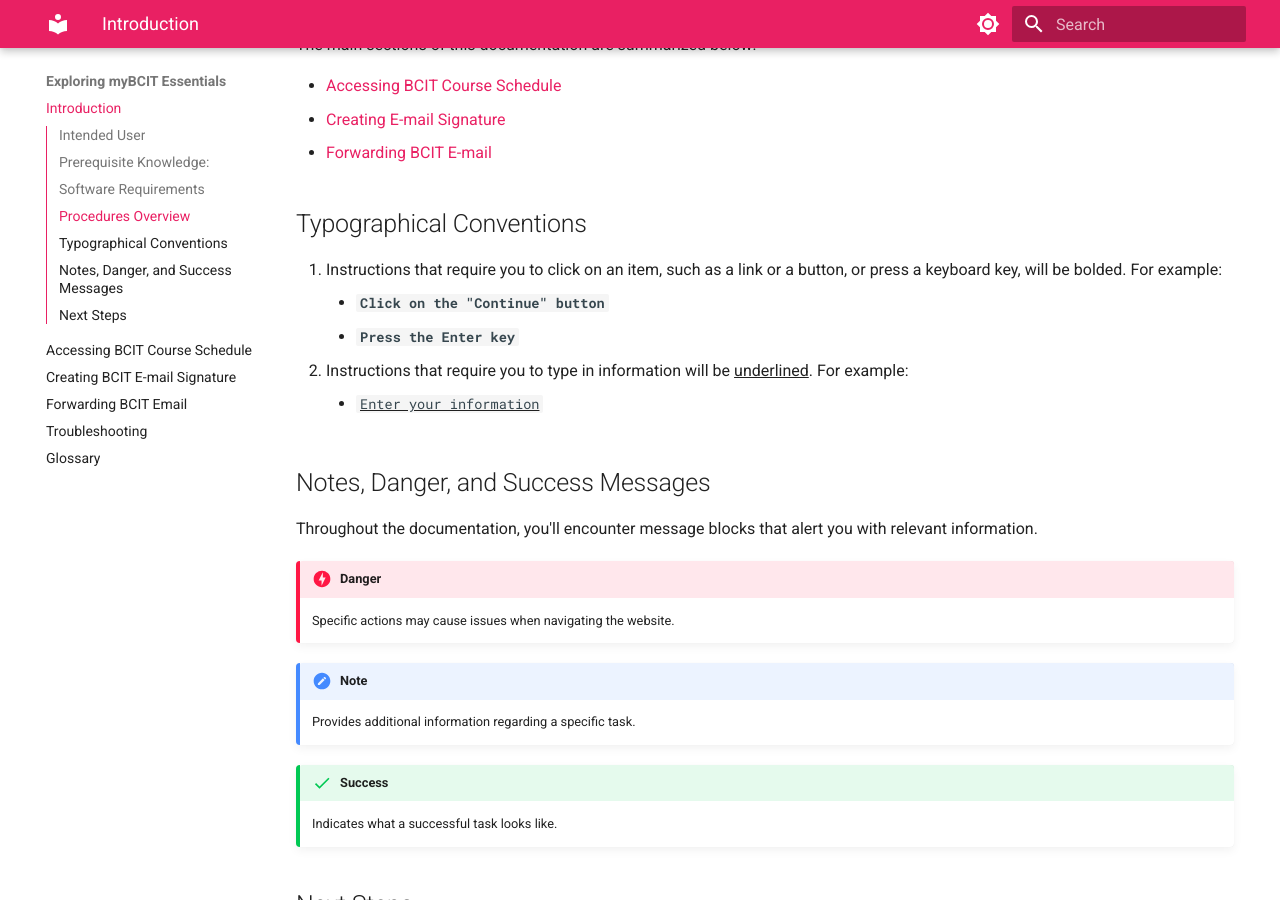
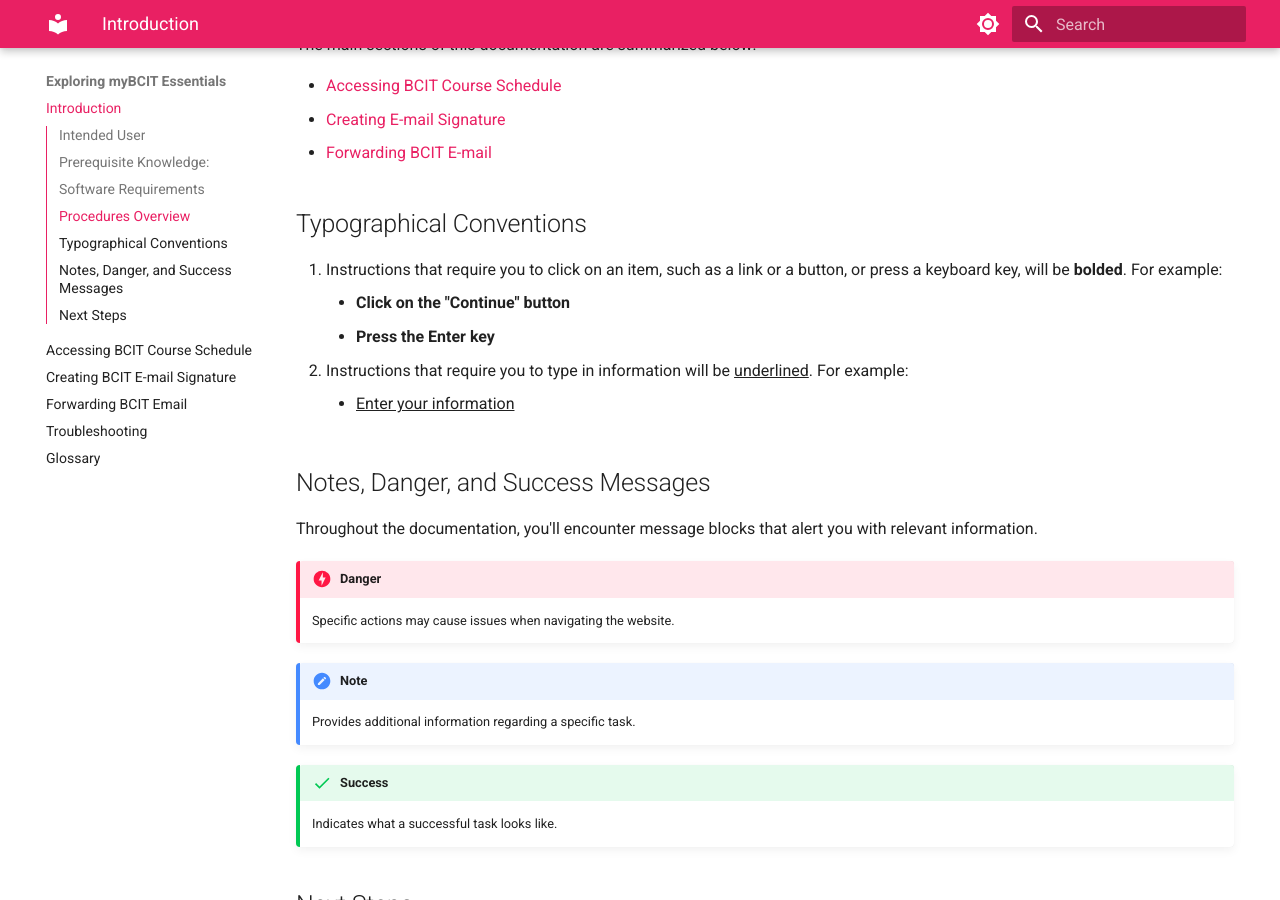
Before and after one commit to beingaturtle/beingaturtle.github.io, an MkDocs documentation site: the page built from docs/index.md, in a window 1280 px wide and 900 px high, scrolled down 984 px. Built offline with MkDocs 1.6.1 and Material for MkDocs 9.7.7, drawn with Linux system fonts in a browser that asks for light colours.

Commit message:
Update the typographical conventions

````diff
--- a/docs/index.md
+++ b/docs/index.md
@@ -37,12 +37,12 @@
 ## Typographical Conventions
 
 1. Instructions that require you to click on an item, such as a link or a button, or press a keyboard key, will be
-   bolded.  For
+   **bolded**.  For
    example:
-    - **```Click on the "Continue" button```**
-    - **```Press the Enter key```**
+    - **Click on the "Continue" button**
+    - **Press the Enter key**
 2. Instructions that require you to type in information will be <u>underlined</u>. For example:
-    - <u>```Enter your information```</u>
+    - <u>Enter your information</u>
 
 ## Notes, Danger, and Success Messages
 Throughout the documentation, you'll encounter message blocks that alert you with relevant information.
````
